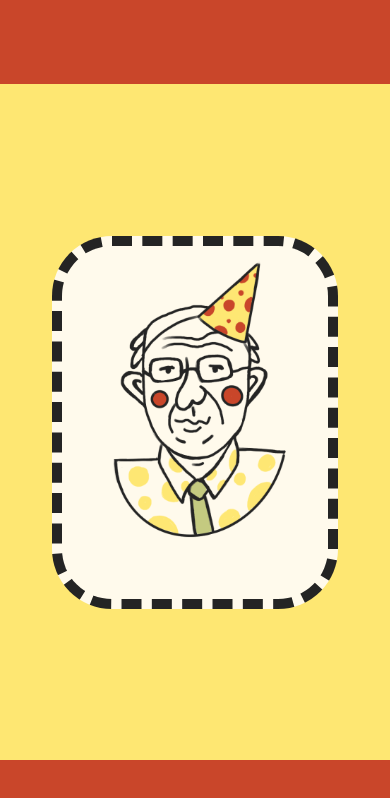
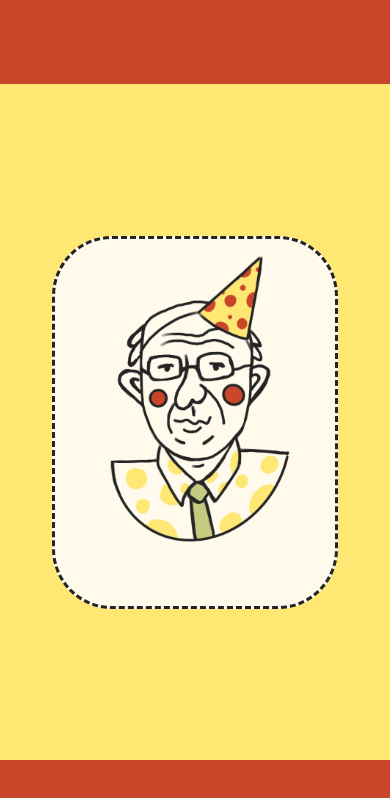
Before and after one commit to v9gel/ded, a React (Vite) app: page / in a window 390 px wide. Shown: the top 798 px of the page. Built offline with nearby package versions, Linux system fonts and the light colour scheme.

Commit message:
* верстка, адаптив, фон

```diff
--- a/src/components/Background.tsx
+++ b/src/components/Background.tsx
@@ -1,4 +1,6 @@
 import styled from 'styled-components';
+
+import bgImage from '../assets/background.svg';
 
 export const Background = styled.div`
   width: 100vw;
@@ -11,7 +13,11 @@
   align-items: center;
   justify-content: center;
 
-  background-color: #333;
+  background-color: var(--cCardBg);
+  background-image: url(${bgImage});
+  background-position: center;
+  background-repeat: no-repeat;
+  background-size: 100%;
 
   position: fixed;
 `;
--- a/src/components/Card.tsx
+++ b/src/components/Card.tsx
@@ -14,7 +14,7 @@
   height: 373px;
 
   background: #fffaec;
-  border: 10px dashed #242424;
+  border: 3px dashed #242424;
   border-radius: 60px;
 
   transition: all 0.2s ease-out 0s;
```
Also changed, not shown: src/assets/background.svg (added).
